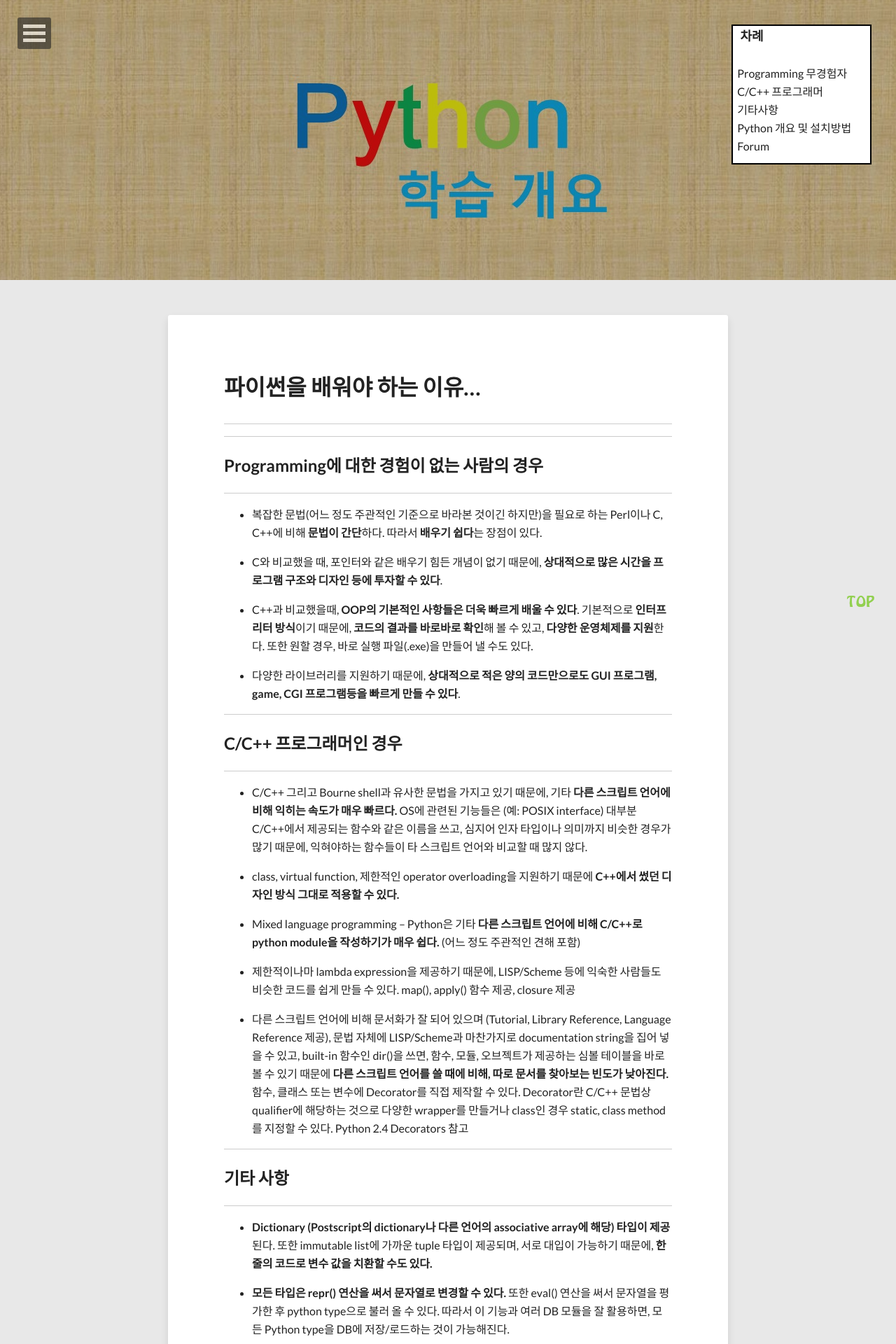
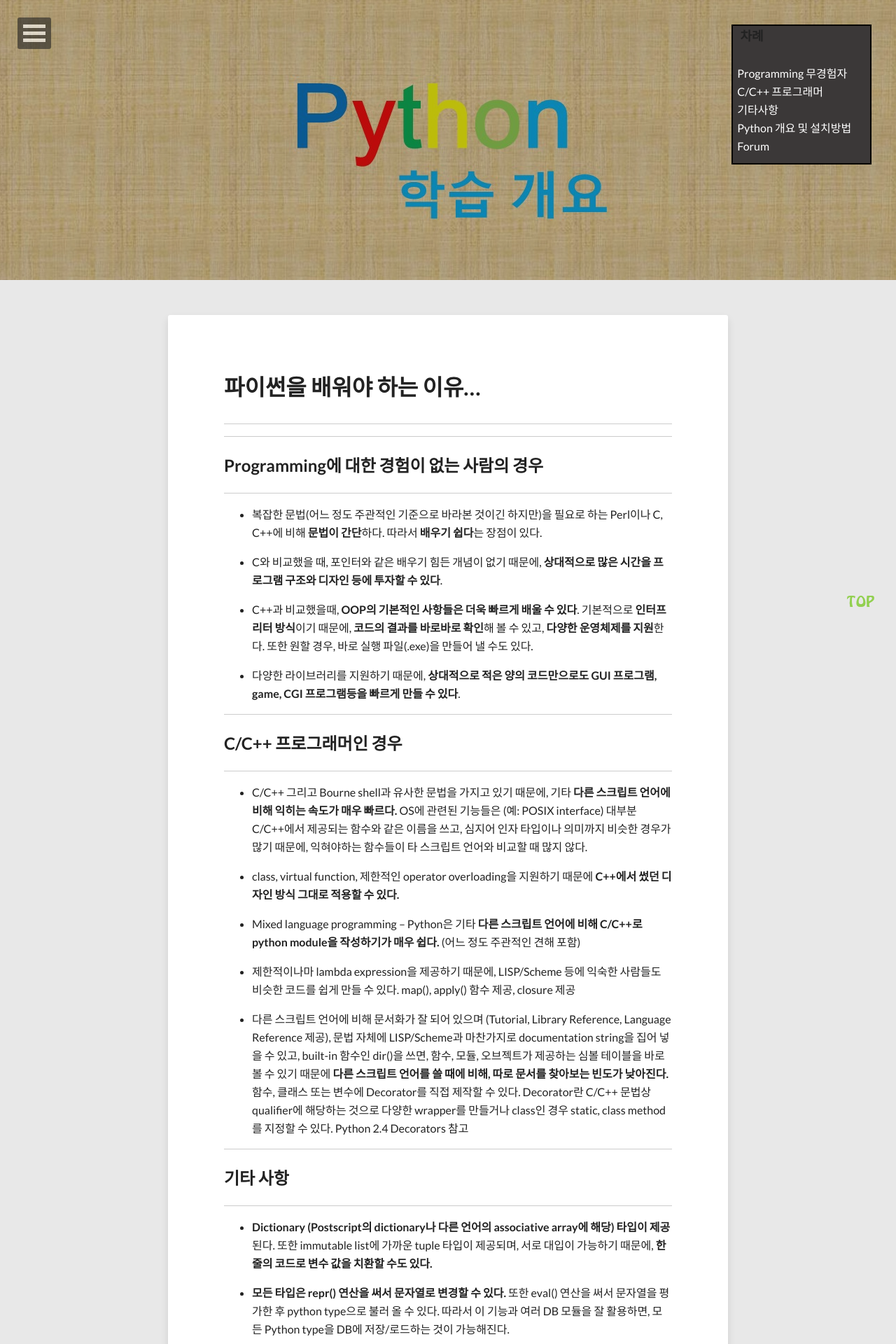
Before and after one commit to geoncheollee/geonblog, a Jekyll site: the page built from python_intro.md, in a window 1280 px wide. Shown: the top 1920 px of the page at 70% size. Built offline with Jekyll 4.4.1, drawn with Linux system fonts in a browser that asks for light colours; nearby versions of some CDN libraries; comment, search, counter and statistics services are not loaded.

Commit message:
20141103_hong

```diff
--- a/python_intro.md
+++ b/python_intro.md
@@ -11,13 +11,13 @@
 
 <html>
 	<body>
-		<div style="background: white; height: 200px; width: 200px; border: 2px solid black; position: fixed; top: 35px; right: 35px;">
+		<div style="background-image: URL({{ site.url }}/images/list2.png); height: 200px; width: 200px; border: 2px solid black; position: fixed; top: 35px; right: 35px;">
 		<b><span style="font-size: large;">&nbsp;&nbsp;&nbsp;차례</span></b><br /><br>
-  			<a href="#1"> &nbsp;&nbsp;Programming 무경험자</a> <br>
-  			<a href="#2"> &nbsp;&nbsp;C/C++ 프로그래머</a> <br>
-  			<a href="#3"> &nbsp;&nbsp;기타사항</a> <br>
-  			<a href="#4"> &nbsp;&nbsp;Python 개요 및 설치방법 </a> <br>
-  			<a href="#forum"> &nbsp;&nbsp;Forum </a> <br>
+  			<a href="#1" style="color: white"> &nbsp;&nbsp;Programming 무경험자</a> <br>
+  			<a href="#2" style="color: white"> &nbsp;&nbsp;C/C++ 프로그래머</a> <br>
+  			<a href="#3" style="color: white"> &nbsp;&nbsp;기타사항</a> <br>
+  			<a href="#4" style="color: white"> &nbsp;&nbsp;Python 개요 및 설치방법 </a> <br>
+  			<a href="#forum" style="color: white"> &nbsp;&nbsp;Forum </a> <br>
 
 
 		</div>
```
